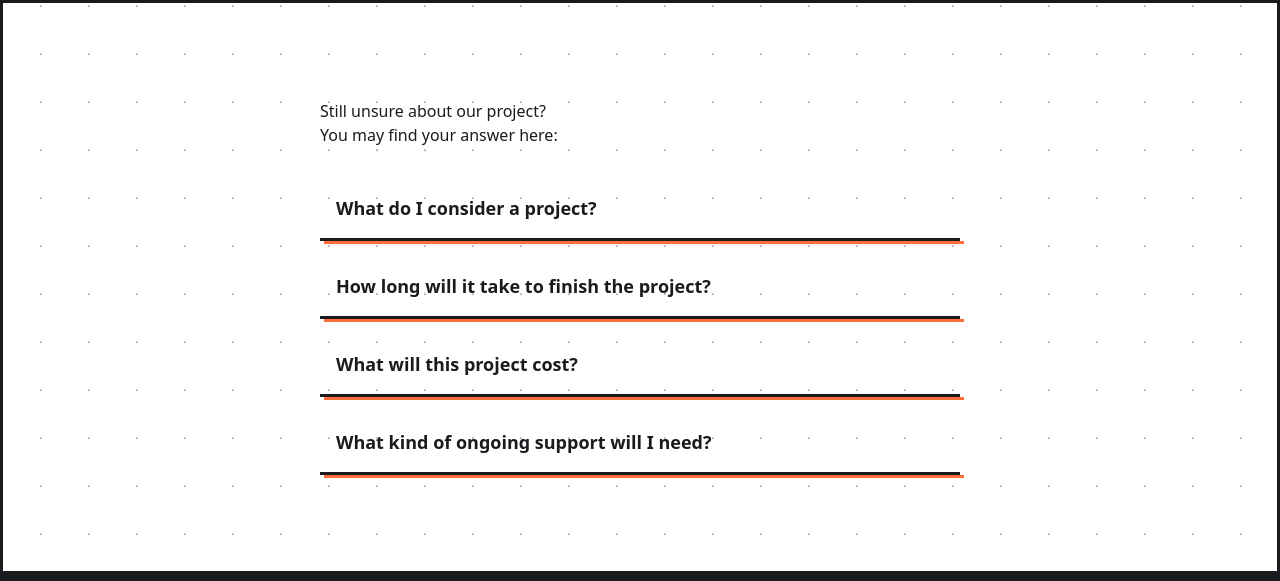
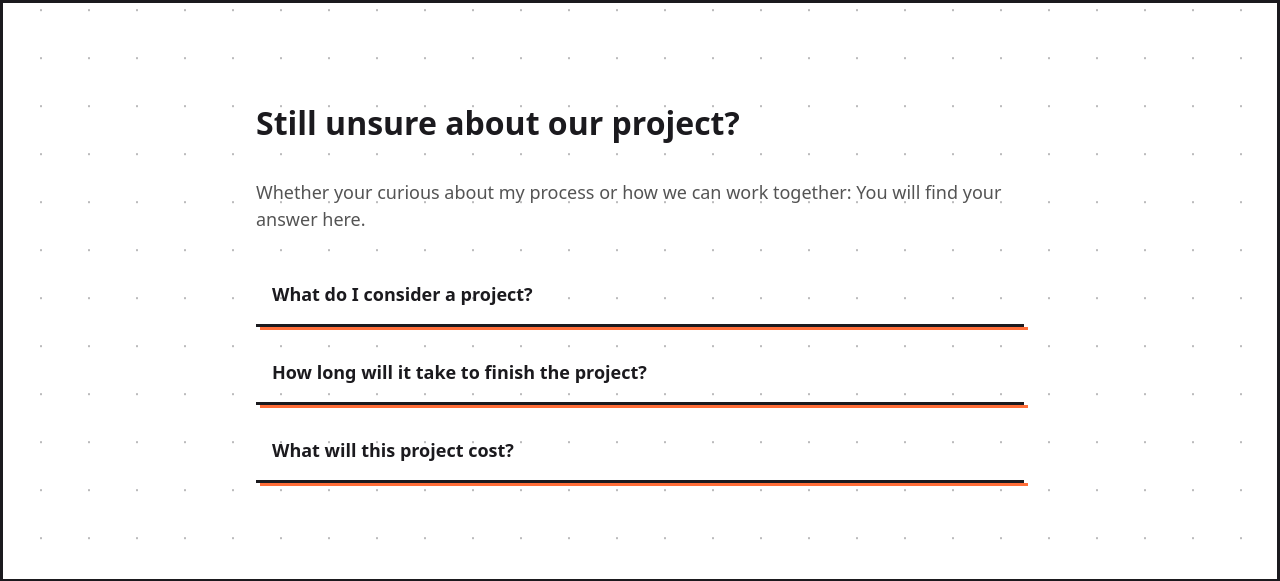
Before and after one commit to DontMash/portfolio, an Astro site: page / in a window 1280 px wide. Shown: the part 1172-1753 px from the top of the page. Built offline with nearby package versions, Linux system fonts and the light colour scheme; Astro itself is replaced by a stand-in of ours; some icons are missing; a web font is replaced by a local one.

Commit message:
feat: add faq section content

```diff
--- a/src/components/faq.astro
+++ b/src/components/faq.astro
@@ -5,7 +5,8 @@ import Accordion from '@/components/ui/accordion.astro';
 const items = [
   {
     title: 'What do I consider a project?',
-    content: '',
+    content:
+      'A project is born from an idea that wants to be turned into reality. I see a shared understanding of this idea as the basis for implementation. As long as we successfully exchange ideas, I believe that every idea can be implemented. That\'s why I studied media informatics and have specialized in full-stack web technologies since graduating.',
   },
   {
     title: 'How long will it take to finish the project?',
@@ -14,20 +15,19 @@ const items = [
   },
   {
     title: 'What will this project cost?',
-    content: '',
-  },
-  {
-    title: 'What kind of ongoing support will I need?',
-    content: '',
+    content: 'A project will start with an estimation of the work that needs to be done. Overtime the estimation will become more percise based on the accomplished work and our communication: By setting priorities a minimal viable product should be the first goal of our collaboration. Your budget may decide when a project ends.',
   },
 ];
 ---
 
 <section class:list={[section()]} id='faq'>
-  <div class='w-full max-w-screen-sm mx-auto space-y-8'>
-    <hgroup>
-      <h2 class='mt-0'>Still unsure about our project?</h2>
-      <p>You may find your answer here:</p>
+  <div class='mx-auto w-full max-w-screen-md space-y-8'>
+    <hgroup class='prose'>
+      <h2>Still unsure about our project?</h2>
+      <p>
+        Whether your curious about my process or how we can work together: You
+        will find your answer here.
+      </p>
     </hgroup>
 
     <Accordion {items} />
```
